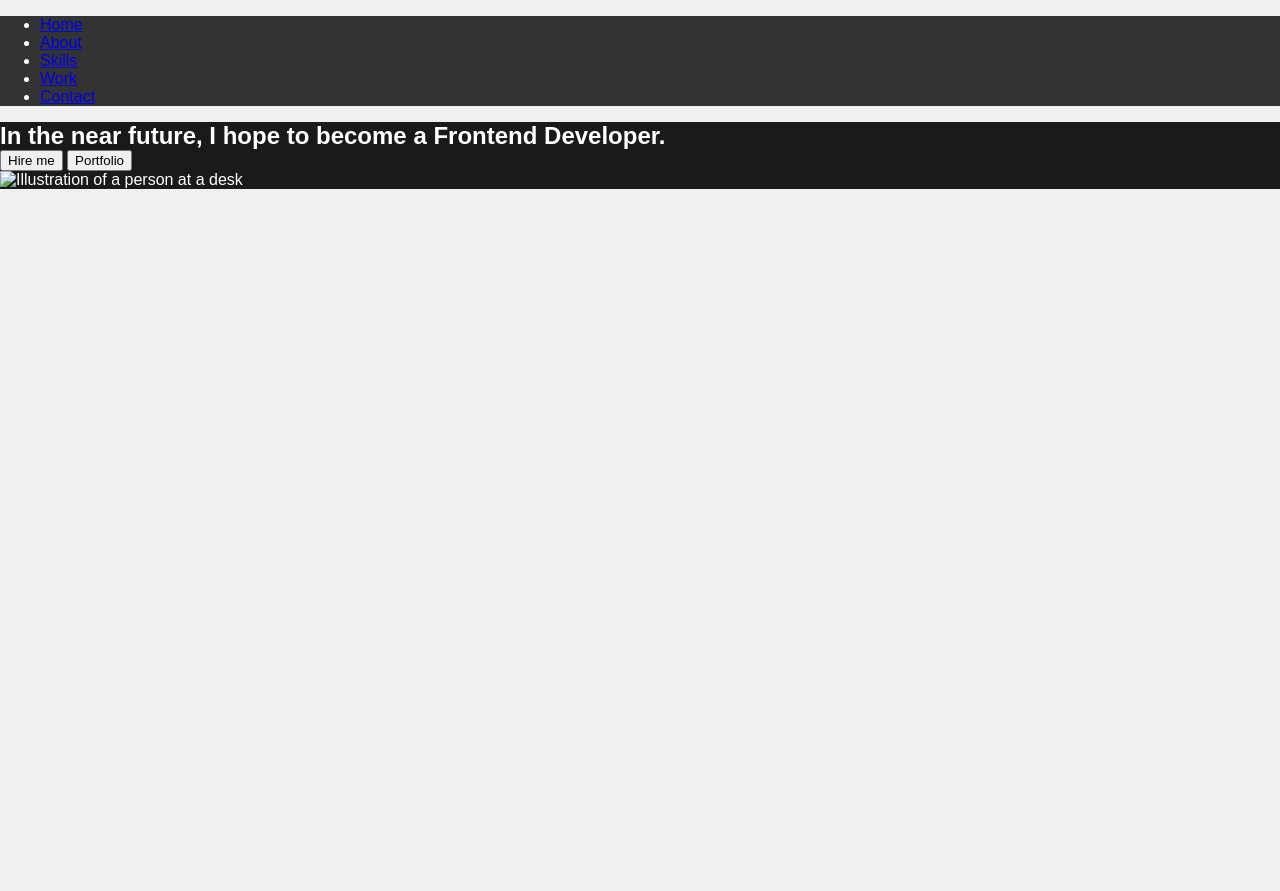
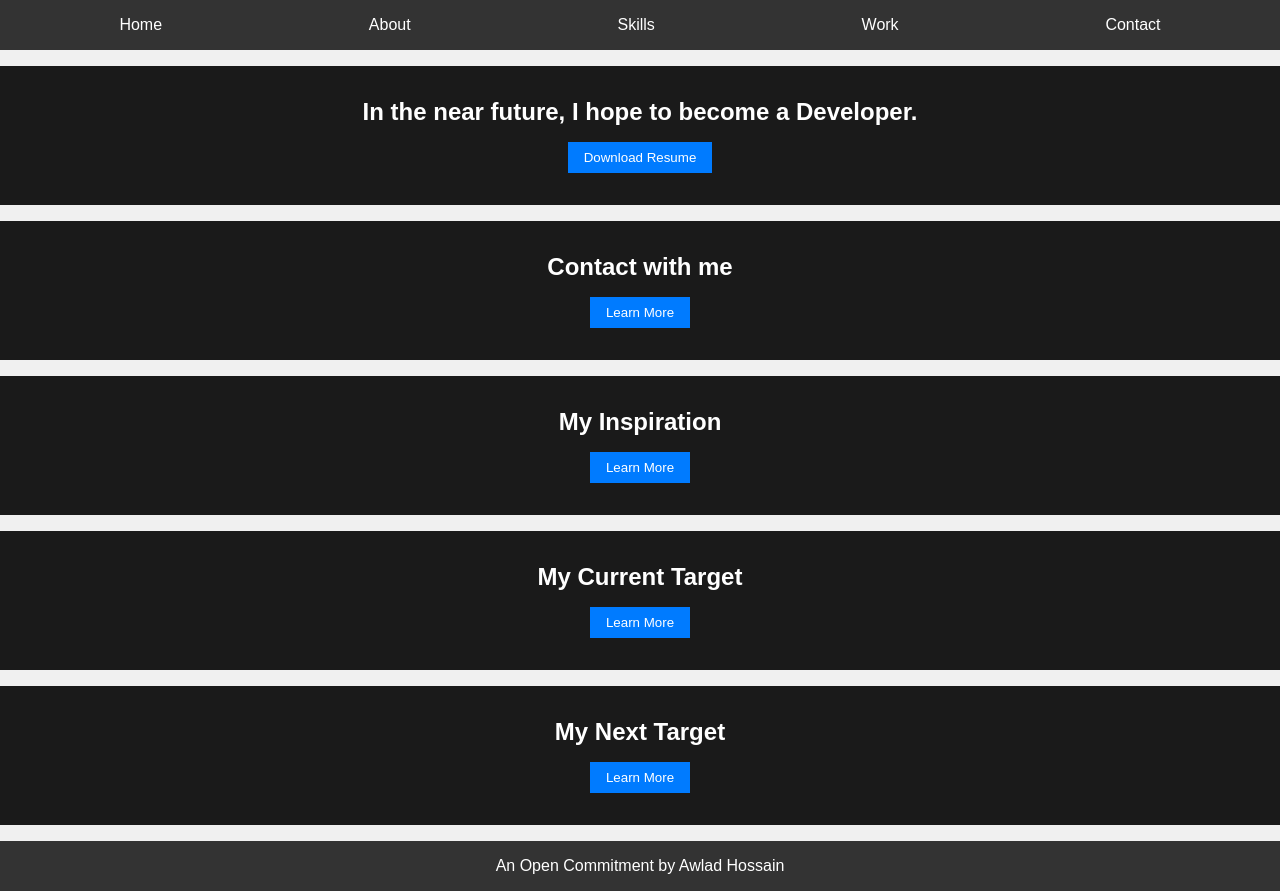
Before and after one commit to Saikatt07/project-1, a plain HTML site: page index.html in a window 1280 px wide. Before the commit the page ends 800 px from the top, so only its background shows below. Drawn offline with Linux system fonts and the light colour scheme.

Commit message:
Tried yesterday's code

```diff
--- a/index.html
+++ b/index.html
@@ -4,7 +4,7 @@
     <meta charset="UTF-8">
     <meta name="viewport" content="width=device-width, initial-scale=1.0">
     <link rel="stylesheet" href="styles.css">
-    <title>Arshad H - Frontend Developer</title>
+    <title>Awlad H - Developer</title>
 </head>
 <body>
     <!-- Navigation Bar -->
@@ -20,32 +20,37 @@
 
     <!-- Main Content -->
     <section class="intro">
-        <h1>In the near future, I hope to become a Frontend Developer.</h1>
-        <div class="cta-buttons">
-            <button>Hire me</button>
-            <button>Portfolio</button>
-        </div>
-        <img src="illustration.jpg" alt="Illustration of a person at a desk">
+        <h1>In the near future, I hope to become a Developer.</h1>
+        <button>Download Resume</button>
     </section>
 
-    <!-- Skills Section -->
-    <section class="skills">
-        <!-- Icons and skill descriptions go here -->
+    <!-- Contact Section -->
+    <section class="contact">
+        <h2>Contact with me</h2>
+        <button>Learn More</button>
     </section>
 
     <!-- Inspiration Section -->
     <section class="inspiration">
-        <!-- Image of Bill Gates and text -->
+        <h2>My Inspiration</h2>
+        <button>Learn More</button>
     </section>
 
-    <!-- Dream Version Section -->
-    <section class="dream-version">
-        <!-- Logos of Google, Microsoft, Apple, Amazon and descriptive text -->
+    <!-- Current Target Section -->
+    <section class="current-target">
+        <h2>My Current Target</h2>
+        <button>Learn More</button>
     </section>
 
     <!-- Next Target Section -->
     <section class="next-target">
-        <!-- Logos of NPM, Gulp.js, Webpack.js and corresponding descriptions -->
+        <h2>My Next Target</h2>
+        <button>Learn More</button>
     </section>
+
+    <!-- Footer -->
+    <footer>
+        <p>An Open Commitment by Awlad Hossain</p>
+    </footer>
 </body>
 </html>
--- a/styles.css
+++ b/styles.css
@@ -1,5 +1,5 @@
 /* Reset some default styles */
-body, h1, p {
+body, h1, h2, p, ul {
     margin: 0;
     padding: 0;
 }
@@ -10,19 +10,47 @@ body {
     background-color: #f0f0f0;
 }
 
-/* Navigation Bar */
 nav {
     background-color: #333;
     color: #fff;
-    /* Add styles for navigation links */
+    padding: 1rem;
 }
 
-/* Main Content */
-.intro {
+nav ul {
+    list-style: none;
+    display: flex;
+    justify-content: space-around;
+}
+
+nav ul li {
+    margin: 0 1rem;
+}
+
+nav ul li a {
+    color: #fff;
+    text-decoration: none;
+}
+
+.intro, .contact, .inspiration, .current-target, .next-target {
+    padding: 2rem;
+    text-align: center;
     background-color: #1a1a1a;
     color: #fff;
-    /* Add styles for heading, buttons, and illustration */
+    margin: 1rem 0;
 }
 
-/* Other sections (skills, inspiration, dream version, next target) */
-/* Add appropriate styles for each section */
+.intro button, .contact button, .inspiration button, .current-target button, .next-target button {
+    margin-top: 1rem;
+    padding: 0.5rem 1rem;
+    background-color: #007bff;
+    color: #fff;
+    border: none;
+    cursor: pointer;
+}
+
+footer {
+    background-color: #333;
+    color: #fff;
+    text-align: center;
+    padding: 1rem 0;
+}
```
